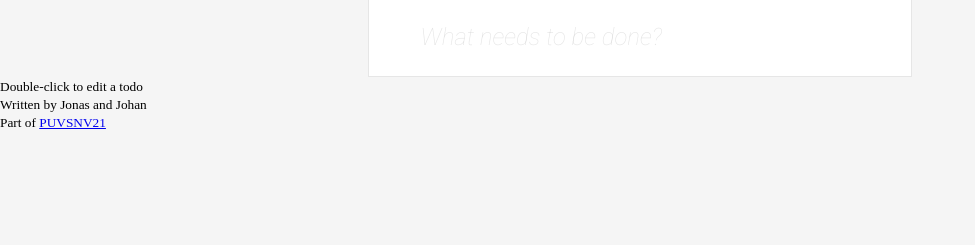
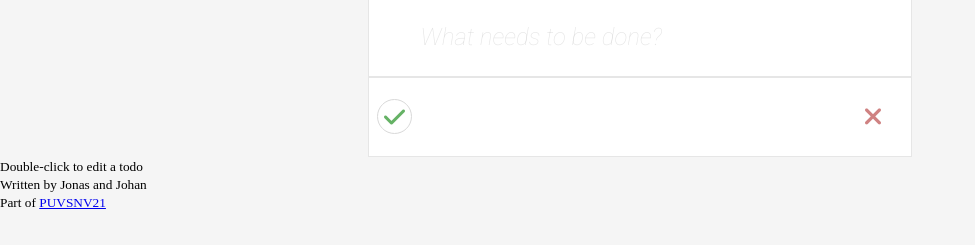
Before and after one commit to EagleJohan/Todo-list, a plain HTML site: page index.html in a window 1280 px wide. Shown: the part 143-388 px from the top of the page, without its empty margins (0-975 px from the left). Drawn offline with Linux system fonts and the light colour scheme.

Commit message:
Style list items

```diff
--- a/index.html
+++ b/index.html
@@ -22,7 +22,18 @@
         <button type="button" id="complete-all-btn"><i class="fas fa-chevron-down fa-2x"></i></button>
         <input type="text" name="todo" id="input-todo" placeholder="What needs to be done?" autocomplete="off"/>
       </form>
-      <ul id="todos"></ul>
+      <ul id="todos">
+        <li>
+          <div class="list-object">
+            <label for="completed-box" class="checkbox-container" >
+                <input type="checkbox" name="completed-box" class="completed-box">
+                <span class="checkmark"><i class="fas fa-check"></i></span>
+            </label>
+            <input type="text" name="reg-todo" class="reg-todo">
+            <button class="btn-delete" type="button"><i class="fas fa-times fa-2x"></i></button>
+          </div>
+        </li>
+      </ul>
       <div id="footer" class="hidden">
         <span id="todos-remaining">0 item left</span>
         <div id="filter-todos">
--- a/script.js
+++ b/script.js
@@ -18,14 +18,6 @@ function addTodo() {
 
   //Create container for todos and delete and checkbox
   const container = document.createElement("div");
-  container.style.display = "flex";
-  container.style.alignItems = "center";
-  container.style.justifyContent = "flex-start";
-  container.style.width = "34rem";
-  container.style.height = "5rem";
-  container.style.margin = "0 auto";
-  container.style.backgroundColor = "white";
-  container.style.border = "1px solid rgba(192, 192, 192, 0.4)";
 
   //Create checkbox for mark as complete
   const checkbox = document.createElement("input");
--- a/style.css
+++ b/style.css
@@ -1,5 +1,7 @@
+/* ================= imported fonts ====================== */
 @import url("https://fonts.googleapis.com/css2?family=Roboto:ital,wght@0,100;0,300;0,500;1,100&display=swap");
 
+/* ================= reset ====================== */
 * {
   margin: 0;
   padding: 0;
@@ -8,6 +10,7 @@
   /* outline: 1px solid darkslategray; */
 }
 
+/* ================= custom properties ====================== */
 :root {
   --color-background: #f5f5f5;
   --color-header: rgba(175, 47, 47, 0.15);
@@ -17,6 +20,7 @@
   --ff-all-text: "Roboto", sans-serif;
 }
 
+/* ================= elements ====================== */
 body {
   background-color: var(--color-background);
 }
@@ -30,6 +34,7 @@ h1 {
   color: var(--color-header);
 }
 
+/* ================= enter todo's form ====================== */
 #form {
   display: flex;
   align-items: center;
@@ -68,6 +73,79 @@ h1 {
   outline: none;
 }
 
+/* ================= list object ====================== */
+.list-object {
+  display: flex;
+  align-items: center;
+  justify-content: flex-start;
+  width: 34rem;
+  height: 5rem;
+  margin: 0 auto;
+  background-color: white;
+  border: 1px solid rgba(192, 192, 192, 0.4);
+}
+
+.checkbox-container {
+  display: block;
+  position: relative;
+  width: 2.2rem;
+  height: 2.2rem;
+  margin: 0 0.3rem 0 0.5rem;
+  cursor: pointer;
+  -webkit-user-select: none;
+  -moz-user-select: none;
+  -ms-user-select: none;
+  user-select: none;
+}
+.completed-box {
+  /* position: absolute;
+  width: 2rem;
+  height: 2rem;
+  color: var(--color-text-light);
+  background-color: white;
+  border: none;
+  opacity: 0; */
+  position: absolute;
+  opacity: 0;
+  /* cursor: pointer; */
+  height: 0;
+  width: 0;
+}
+
+.checkmark {
+  position: absolute;
+  top: 0;
+  left: 0;
+  height: 2.2rem;
+  width: 2.2rem;
+  background-color: white;
+  border: 1px solid var(--color-text-light);
+  border-radius: 50%;
+  opacity: 0.6;
+  text-align: center;
+  padding: 0.3rem 0;
+  font-size: 1.5rem;
+  color: green;
+}
+
+.reg-todo {
+  font-family: var(--ff-all-text);
+  font-weight: 100;
+  font-size: 1.5rem;
+  color: var(--color-text-dark);
+  width: 25rem;
+  border: none;
+}
+.btn-delete {
+  margin: 0 1rem 0 3rem;
+  color: rgb(175, 47, 47, 0.6);
+  background-color: white;
+  border: none;
+  font-size: 0.8rem;
+  opacity: 1;
+}
+
+/* ================= utility classes ====================== */
 .hidden {
   display: none;
 }
```
